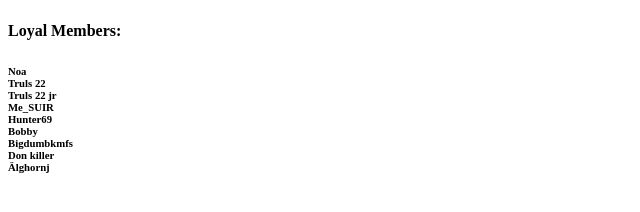
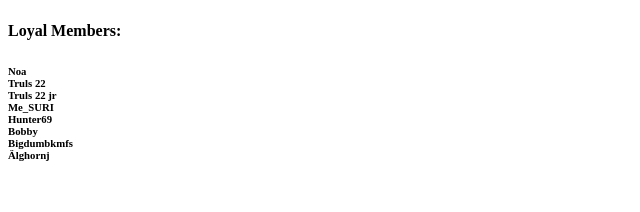
Before and after one commit to NoaW1/clash, a plain HTML site: page index.html in a window 1280 px wide. Shown: the part 164-376 px from the top of the page, 0-640 px from the left. Drawn offline with Linux system fonts and the light colour scheme.

Commit message:
Update index.html

```diff
--- a/index.html
+++ b/index.html
@@ -15,11 +15,10 @@
 <h6><p>Noa<br>
 Truls 22<br>
 Truls 22 jr<br>
-Me_SUIR<br>
+Me_SURI<br>
 Hunter69<br>
 Bobby<br>
 Bigdumbkmfs<br>
-Don killer<br>
 Älghornj<br></P></h6>
 </body>
 </html>
```
